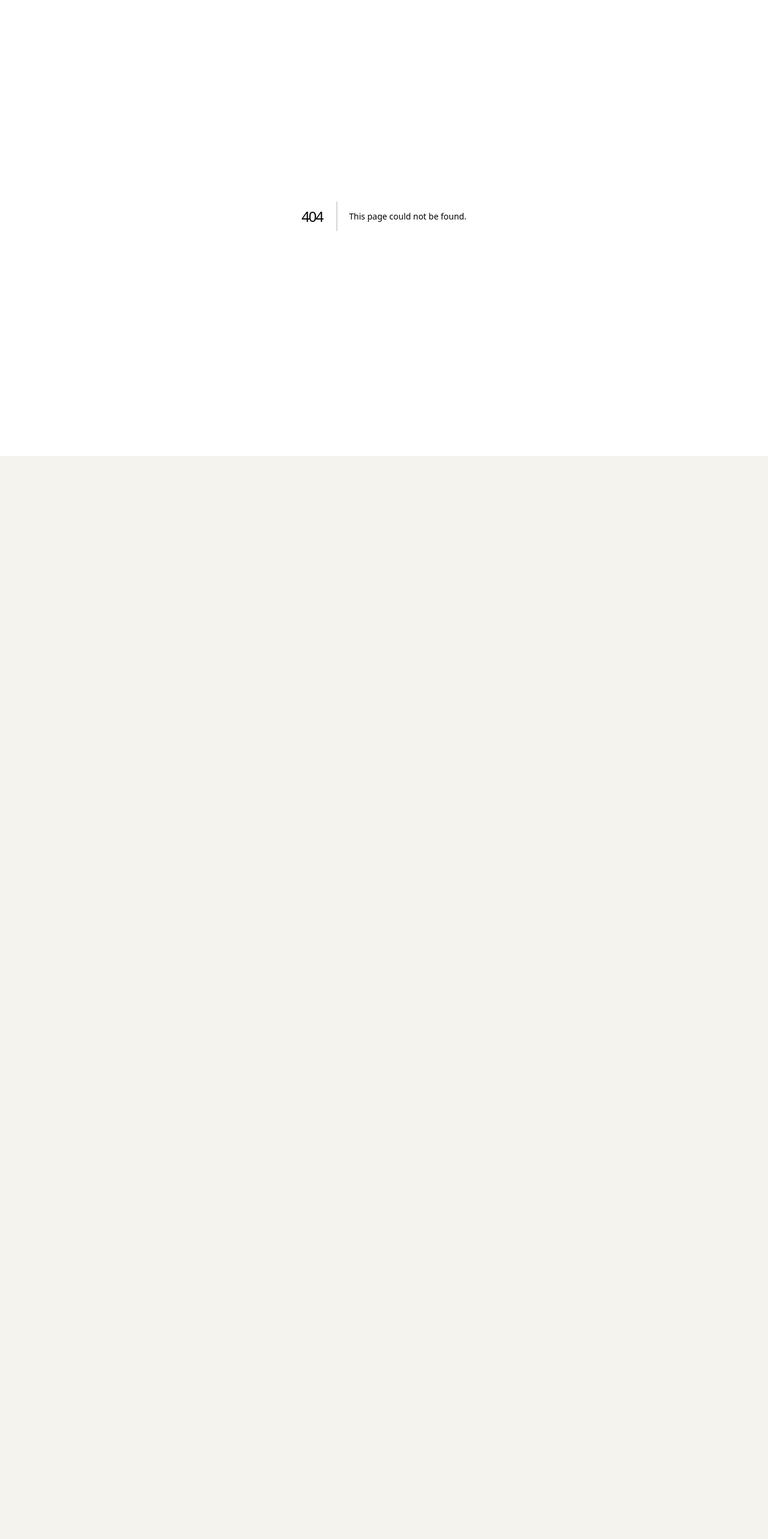
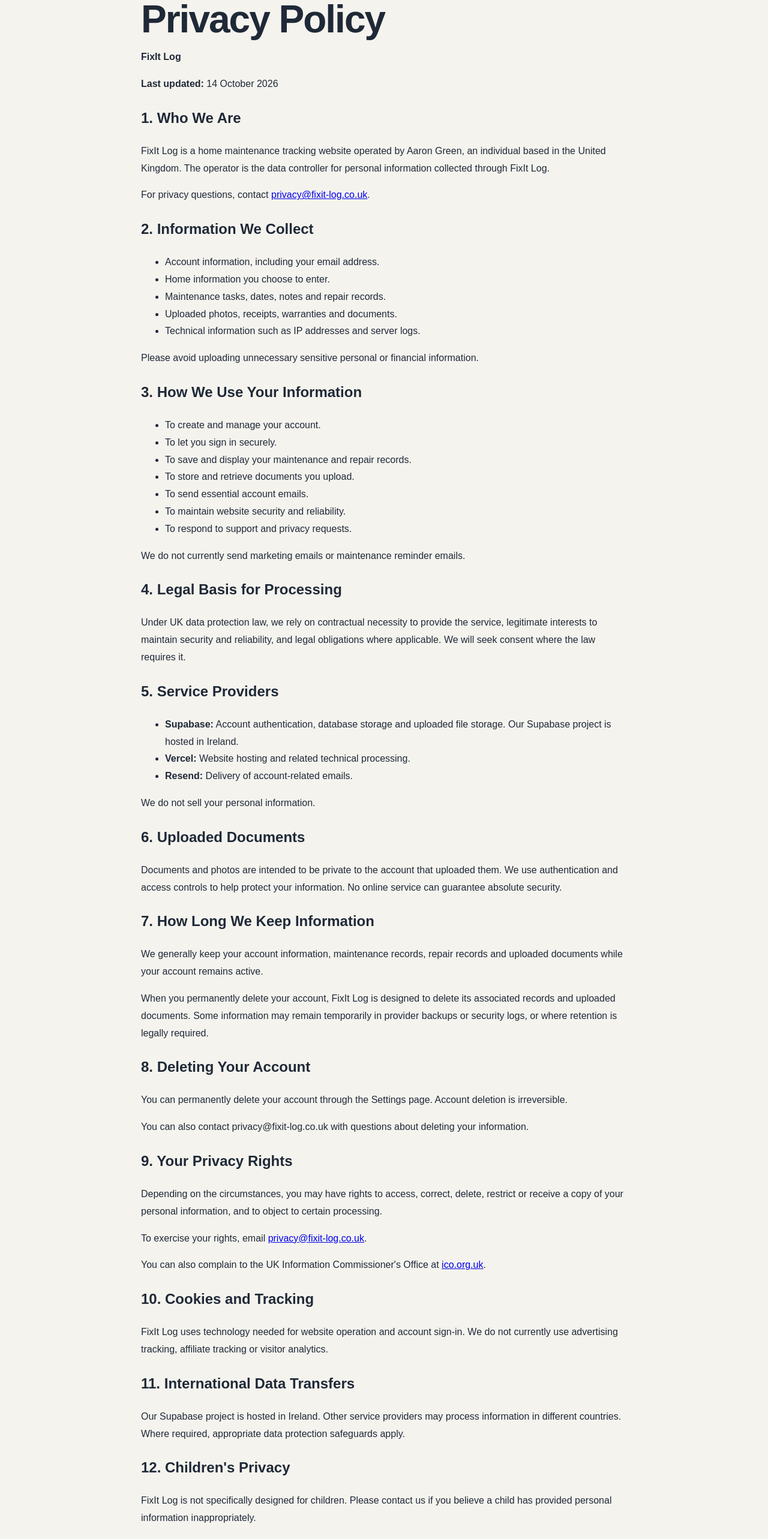
Before and after one commit to A-Gr33n/fixit-log, a Next.js app: page /privacy in a window 1280 px wide. Before the commit this address had no page. Shown: the part 40-2606 px from the top of the page at 60% size. Before the commit the page ends 800 px from the top, so only its background shows below. Built offline with nearby package versions, Linux system fonts and the light colour scheme.

Commit message:
Add privacy policy and website footer

```diff
--- a/app/layout.tsx
+++ b/app/layout.tsx
@@ -1,4 +1,6 @@
+
 import type { Metadata } from "next";
+import Link from "next/link";
 import { Geist, Geist_Mono } from "next/font/google";
 import "./globals.css";
 
@@ -13,17 +15,102 @@ const geistMono = Geist_Mono({
 });
 
 export const metadata: Metadata = {
-  title: "Create Next App",
-  description: "Generated by create next app",
+  title: "FixIt Log",
+  description:
+    "Keep track of home maintenance, repairs and important documents in one place.",
 };
 
-export default function RootLayout({ children }: LayoutProps<"/">) {
+export default function RootLayout({
+  children,
+}: LayoutProps<"/">) {
   return (
     <html
       lang="en"
       className={`${geistSans.variable} ${geistMono.variable} h-full antialiased`}
     >
-      <body className="min-h-full flex flex-col">{children}</body>
+      <body className="min-h-full flex flex-col">
+        <div className="flex-1">{children}</div>
+
+<footer
+  style={{
+    width: "100%",
+    boxSizing: "border-box",
+    padding: "28px 20px",
+    backgroundColor: "#f8faf9",
+    borderTop: "1px solid #e2e8e5",
+    textAlign: "center",
+    color: "#475569",
+    fontSize: "14px",
+  }}
+>
+  <div
+    style={{
+      maxWidth: "1100px",
+      margin: "0 auto",
+      display: "flex",
+      flexDirection: "column",
+      alignItems: "center",
+      gap: "12px",
+    }}
+  >
+    <p
+      style={{
+        margin: 0,
+        fontSize: "17px",
+        fontWeight: 700,
+        color: "#26332d",
+      }}
+    >
+      FixIt Log
+    </p>
+
+    <p style={{ margin: 0 }}>
+      Keep your home maintenance organised.
+    </p>
+
+    <nav
+      aria-label="Footer navigation"
+      style={{
+        display: "flex",
+        justifyContent: "center",
+        flexWrap: "wrap",
+        gap: "24px",
+      }}
+    >
+      <Link
+        href="/privacy"
+        style={{
+          color: "#26332d",
+          textDecoration: "underline",
+        }}
+      >
+        Privacy Policy
+      </Link>
+
+      <a
+        href="mailto:privacy@fixit-log.co.uk"
+        style={{
+          color: "#26332d",
+          textDecoration: "underline",
+        }}
+      >
+        Contact
+      </a>
+    </nav>
+
+    <p
+      style={{
+        margin: 0,
+        fontSize: "12px",
+        color: "#64748b",
+      }}
+    >
+      © {new Date().getFullYear()} FixIt Log
+    </p>
+  </div>
+</footer>
+
+      </body>
     </html>
   );
 }
--- /dev/null
+++ b/app/privacy/page.js
@@ -0,0 +1,181 @@
+
+export const metadata = {
+  title: "Privacy Policy | FixIt Log",
+  description: "Learn how FixIt Log handles and protects your personal information.",
+};
+
+export default function PrivacyPage() {
+  return (
+    <main style={{
+      maxWidth: "850px",
+      margin: "0 auto",
+      padding: "40px 20px",
+      lineHeight: "1.8",
+      color: "#1f2937",
+    }}>
+      <h1>Privacy Policy</h1>
+
+      <p><strong>FixIt Log</strong></p>
+      <p><strong>Last updated:</strong> 14 October 2026</p>
+
+      <h2>1. Who We Are</h2>
+      <p>
+        FixIt Log is a home maintenance tracking website operated by
+        Aaron Green, an individual based in the United Kingdom.
+        The operator is the data controller for personal information
+        collected through FixIt Log.
+      </p>
+      <p>
+        For privacy questions, contact{" "}
+        <a href="mailto:privacy@fixit-log.co.uk">
+          privacy@fixit-log.co.uk
+        </a>.
+      </p>
+
+      <h2>2. Information We Collect</h2>
+      <ul>
+        <li>Account information, including your email address.</li>
+        <li>Home information you choose to enter.</li>
+        <li>Maintenance tasks, dates, notes and repair records.</li>
+        <li>Uploaded photos, receipts, warranties and documents.</li>
+        <li>Technical information such as IP addresses and server logs.</li>
+      </ul>
+      <p>
+        Please avoid uploading unnecessary sensitive personal or
+        financial information.
+      </p>
+
+      <h2>3. How We Use Your Information</h2>
+      <ul>
+        <li>To create and manage your account.</li>
+        <li>To let you sign in securely.</li>
+        <li>To save and display your maintenance and repair records.</li>
+        <li>To store and retrieve documents you upload.</li>
+        <li>To send essential account emails.</li>
+        <li>To maintain website security and reliability.</li>
+        <li>To respond to support and privacy requests.</li>
+      </ul>
+      <p>
+        We do not currently send marketing emails or maintenance
+        reminder emails.
+      </p>
+
+      <h2>4. Legal Basis for Processing</h2>
+      <p>
+        Under UK data protection law, we rely on contractual necessity
+        to provide the service, legitimate interests to maintain
+        security and reliability, and legal obligations where applicable.
+        We will seek consent where the law requires it.
+      </p>
+
+      <h2>5. Service Providers</h2>
+      <ul>
+        <li>
+          <strong>Supabase:</strong> Account authentication, database
+          storage and uploaded file storage. Our Supabase project is
+          hosted in Ireland.
+        </li>
+        <li>
+          <strong>Vercel:</strong> Website hosting and related
+          technical processing.
+        </li>
+        <li>
+          <strong>Resend:</strong> Delivery of account-related emails.
+        </li>
+      </ul>
+      <p>We do not sell your personal information.</p>
+
+      <h2>6. Uploaded Documents</h2>
+      <p>
+        Documents and photos are intended to be private to the account
+        that uploaded them. We use authentication and access controls
+        to help protect your information. No online service can
+        guarantee absolute security.
+      </p>
+
+      <h2>7. How Long We Keep Information</h2>
+      <p>
+        We generally keep your account information, maintenance
+        records, repair records and uploaded documents while your
+        account remains active.
+      </p>
+      <p>
+        When you permanently delete your account, FixIt Log is designed
+        to delete its associated records and uploaded documents.
+        Some information may remain temporarily in provider backups
+        or security logs, or where retention is legally required.
+      </p>
+
+      <h2>8. Deleting Your Account</h2>
+      <p>
+        You can permanently delete your account through the Settings
+        page. Account deletion is irreversible.
+      </p>
+      <p>
+        You can also contact privacy@fixit-log.co.uk with questions
+        about deleting your information.
+      </p>
+
+      <h2>9. Your Privacy Rights</h2>
+      <p>
+        Depending on the circumstances, you may have rights to access,
+        correct, delete, restrict or receive a copy of your personal
+        information, and to object to certain processing.
+      </p>
+      <p>
+        To exercise your rights, email{" "}
+        <a href="mailto:privacy@fixit-log.co.uk">
+          privacy@fixit-log.co.uk
+        </a>.
+      </p>
+      <p>
+        You can also complain to the UK Information Commissioner's
+        Office at{" "}
+        <a href="https://ico.org.uk">
+          ico.org.uk
+        </a>.
+      </p>
+
+      <h2>10. Cookies and Tracking</h2>
+      <p>
+        FixIt Log uses technology needed for website operation and
+        account sign-in. We do not currently use advertising tracking,
+        affiliate tracking or visitor analytics.
+      </p>
+
+      <h2>11. International Data Transfers</h2>
+      <p>
+        Our Supabase project is hosted in Ireland. Other service
+        providers may process information in different countries.
+        Where required, appropriate data protection safeguards apply.
+      </p>
+
+      <h2>12. Children's Privacy</h2>
+      <p>
+        FixIt Log is not specifically designed for children.
+        Please contact us if you believe a child has provided
+        personal information inappropriately.
+      </p>
+
+      <h2>13. Changes to This Policy</h2>
+      <p>
+        We may update this Privacy Policy as the website changes.
+        The date at the top will be updated when changes are made.
+      </p>
+
+      <h2>14. Contact</h2>
+      <p>
+        <strong>FixIt Log</strong>
+        <br />
+        Operator: Aaron Green
+        <br />
+        United Kingdom
+        <br />
+        Email:{" "}
+        <a href="mailto:privacy@fixit-log.co.uk">
+          privacy@fixit-log.co.uk
+        </a>
+      </p>
+    </main>
+  );
+}
```
